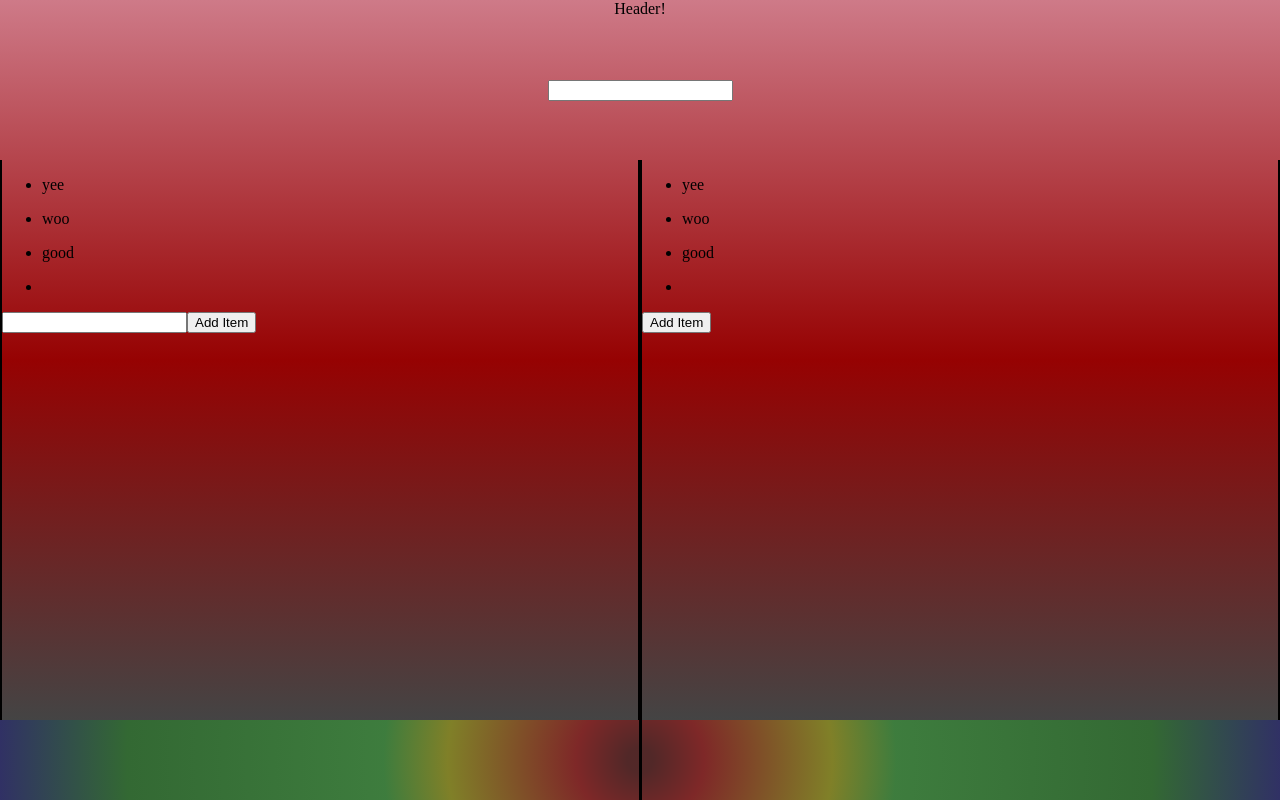
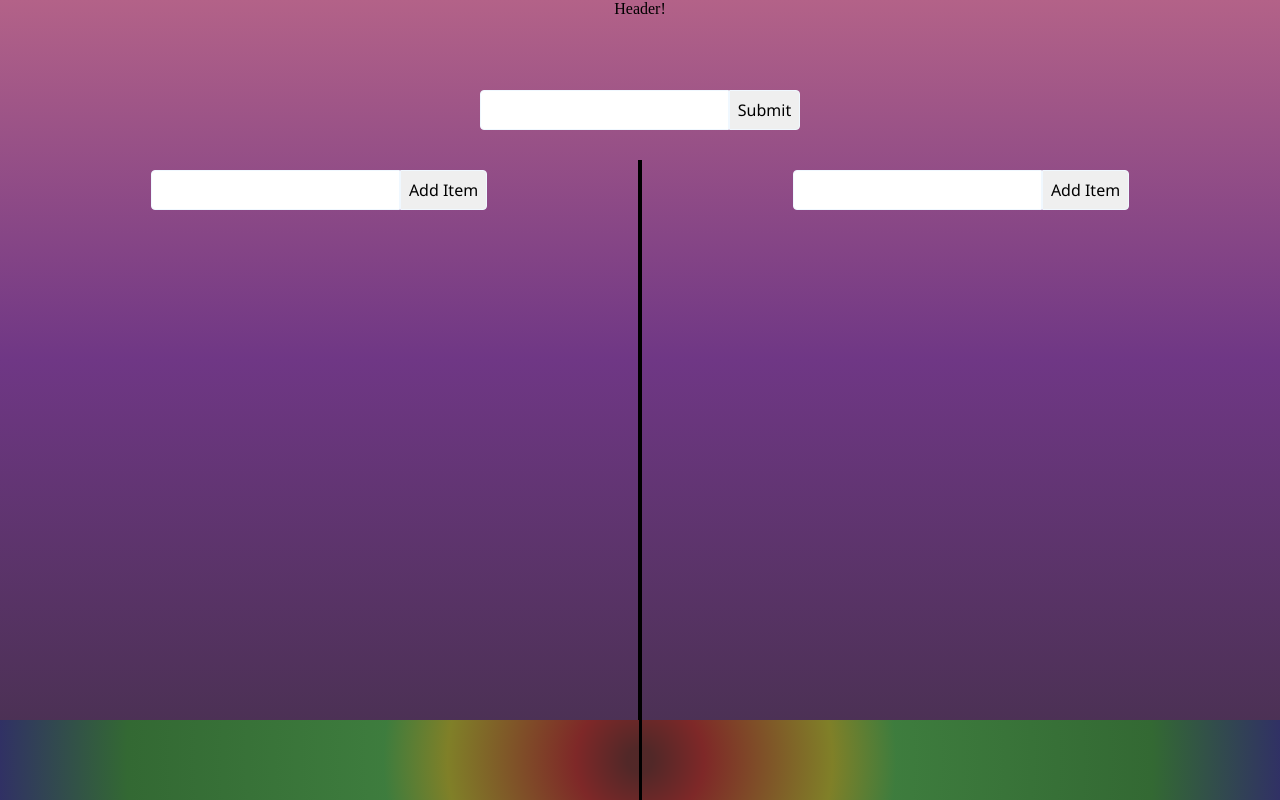
Before and after one commit to BillyCoda/rather, an Angular app: page / in a window 1280 px wide. Built offline with nearby package versions, Linux system fonts and the light colour scheme.

Commit message:
Just about functional

```diff
--- a/src/app/meter/meter.component.ts
+++ b/src/app/meter/meter.component.ts
@@ -1,4 +1,4 @@
-import { Component, OnInit, DoCheck } from '@angular/core';
+import { Component, DoCheck, OnInit } from '@angular/core';
 import { WeightLogicService } from '../services/weight-logic.service';
 
 @Component({
@@ -10,16 +10,23 @@ export class MeterComponent implements OnInit, DoCheck {
   position: number;
   positionStyle: string;
 
-  constructor(
-    private weightServe: WeightLogicService
-  ) { }
+  constructor(private weightServe: WeightLogicService) {}
 
-  ngOnInit() {
-  }
+  ngOnInit() {}
 
   ngDoCheck() {
-    this.position = this.weightServe.weightedValue;
-    this.positionStyle = 'translateX(' + this.position + 'em)';
+    let offset = this.position;
+    offset = this.weightServe.weightedValue;
+    console.log(offset);
+
+    if (offset < 50 && offset > -50) {
+      this.positionStyle = 'translateX(' + offset + 'rem)';
+    } else if (offset >= 50) {
+      this.positionStyle = 'translateX(59.5rem)';
+      // glo up right
+    } else  {
+      this.positionStyle = 'translateX(-59.5rem)';
+      // glo up left
+    }
   }
-
 }
--- a/src/app/options/opt-one/opt-one.component.html
+++ b/src/app/options/opt-one/opt-one.component.html
@@ -1,7 +1,9 @@
-<div class="option-container">
+<div class="option-container-one">
   <ul *ngFor="let item of options">
     <li>{{ item }}</li>
   </ul>
-  <input type="text" name="newItem"/>
-  <button class="add-item" (click)="addItem()">Add Item</button>
+  <div class="add">
+    <input type="text" (keydown.enter)="addItem()" [(ngModel)]="newItem" />
+    <button class="add-item" (click)="addItem()">Add Item</button>
+  </div>
 </div>
--- a/src/app/options/opt-one/opt-one.component.ts
+++ b/src/app/options/opt-one/opt-one.component.ts
@@ -1,22 +1,20 @@
-import { Component, OnInit, DoCheck } from '@angular/core';
-import { WeightLogicService } from 'src/app/services/weight-logic.service';
+import { Component, OnInit, DoCheck } from "@angular/core";
+import { WeightLogicService } from "src/app/services/weight-logic.service";
 
 @Component({
-  selector: 'app-opt-one',
-  templateUrl: './opt-one.component.html',
-  styleUrls: ['./opt-one.component.css']
+  selector: "app-opt-one",
+  templateUrl: "./opt-one.component.html",
+  styleUrls: ["./opt-one.component.css"]
 })
 export class OptOneComponent implements OnInit, DoCheck {
   private options: string[];
   leftWeight: number;
   newItem: string;
 
-  constructor(
-    private weightServe: WeightLogicService
-  ) { }
+  constructor(private weightServe: WeightLogicService) {}
 
   ngOnInit() {
-    this.options = ['yee', 'woo', 'good'];
+    this.options = [];
     this.addItem();
   }
 
@@ -25,8 +23,10 @@ export class OptOneComponent implements OnInit, DoCheck {
   }
 
   addItem() {
-    this.options.push(this.newItem);
-    this.leftWeight = this.options.length;
-    this.weightServe.addLeft(this.leftWeight);
+    if (!!this.newItem) {
+      this.options.push(this.newItem);
+      this.leftWeight = this.options.length;
+      this.weightServe.addLeft(this.leftWeight);
+    }
   }
 }
--- a/src/app/options/opt-two/opt-two.component.html
+++ b/src/app/options/opt-two/opt-two.component.html
@@ -1,6 +1,9 @@
-<div class="option-container">
+<div class="option-container-two">
   <ul *ngFor="let item of options">
     <li>{{ item }}</li>
   </ul>
-  <button class="add-item" (click)="addItem()">Add Item</button>
+  <div class="add">
+    <input type="text" (keydown.enter)="addItem()" [(ngModel)]="newItem" />
+    <button class="add-item" (click)="addItem()">Add Item</button>
+  </div>
 </div>
--- a/src/app/options/opt-two/opt-two.component.ts
+++ b/src/app/options/opt-two/opt-two.component.ts
@@ -9,13 +9,14 @@ import { WeightLogicService } from 'src/app/services/weight-logic.service';
 export class OptTwoComponent implements OnInit, DoCheck {
   private options: string[];
   rightWeight: number;
+  newItem: string;
 
   constructor(
     private weightServe: WeightLogicService
   ) { }
 
   ngOnInit() {
-    this.options = ['yee', 'woo', 'good'];
+    this.options = [];
     this.addItem();
   }
 
@@ -24,8 +25,10 @@ export class OptTwoComponent implements OnInit, DoCheck {
   }
 
   addItem() {
-    this.options.push('');
-    this.rightWeight = this.options.length;
-    this.weightServe.addRight(this.rightWeight);
+    if (!!this.newItem) {
+      this.options.push(this.newItem);
+      this.rightWeight = this.options.length;
+      this.weightServe.addRight(this.rightWeight);
+    }
   }
 }
--- a/src/app/question/question.component.html
+++ b/src/app/question/question.component.html
@@ -1,3 +1,9 @@
 <div class="full">
-  <input type="text" class="question-input" />
+  <div class="wrapQuestion" *ngIf="!questionSubmitted">
+    <input type="text" class="question-input" (keydown.enter)="submitQuestion()" [(ngModel)]="question"/>
+    <button class="question-btn" (click)="submitQuestion()">Submit</button>
+  </div>
+  <div class="big-question" *ngIf="questionSubmitted">
+    {{ questionBig }}
+  </div>
 </div>
--- a/src/app/question/question.component.ts
+++ b/src/app/question/question.component.ts
@@ -6,10 +6,18 @@ import { Component, OnInit } from '@angular/core';
   styleUrls: ['./question.component.css']
 })
 export class QuestionComponent implements OnInit {
+  questionSubmitted: boolean;
+  question: string;
+  questionBig: string;
 
-  constructor() { }
+  constructor() {}
 
   ngOnInit() {
+    this.questionSubmitted = false;
   }
 
+  submitQuestion() {
+    this.questionBig = this.question;
+    this.questionSubmitted = true;
+  }
 }
--- a/src/styles.css
+++ b/src/styles.css
@@ -2,7 +2,7 @@ body {
     padding: 0;
     margin: 0;
     overflow: hidden;
-    background-image: linear-gradient(rgb(206, 122, 136), rgb(150, 2, 2), #444);
+    background-image: linear-gradient(rgb(179, 98, 136), rgb(111, 55, 133), rgb(76, 49, 85));
 }
 
 .full {
@@ -16,12 +16,50 @@ body {
 }
 
 app-opt-one, app-opt-two {
+    font-size: 1.5em;
     width: 50vw;
     height: 70vh;
-    border-right: solid 2px black;
-    border-left: solid 2px black;
 }
 
-meter {
-    width: 10%;
+input, button {
+    padding: .5rem;
+    border: solid 1px aliceblue;
+    font-size: 1rem;
+    font-family: 'Segoe UI', Tahoma, Geneva, Verdana, sans-serif;
+    margin: 10px 0 36px;
 }
+
+button {
+    border-bottom-right-radius: 4px;
+    border-top-right-radius: 4px;
+}
+
+input {
+    border-bottom-left-radius: 4px;
+    border-top-left-radius: 4px;
+}
+
+.big-question {
+    font-size: 2.4rem;
+    font-family: 'Segoe UI', Tahoma, Geneva, Verdana, sans-serif;
+    color: pink;
+    font-weight: bold;
+}
+
+.option-container-one {
+    border-right: solid 2px black;
+    overflow: auto;
+    direction: rtl;
+    height: 100%;
+}
+
+.option-container-two {
+    overflow: auto;
+    border-left: solid 2px black;
+    height: 100%;
+}
+
+.add {
+    text-align: center;
+    direction: ltr;
+}
```
Also changed, not shown: src/app/app.module.ts (+5 -4 lines).
